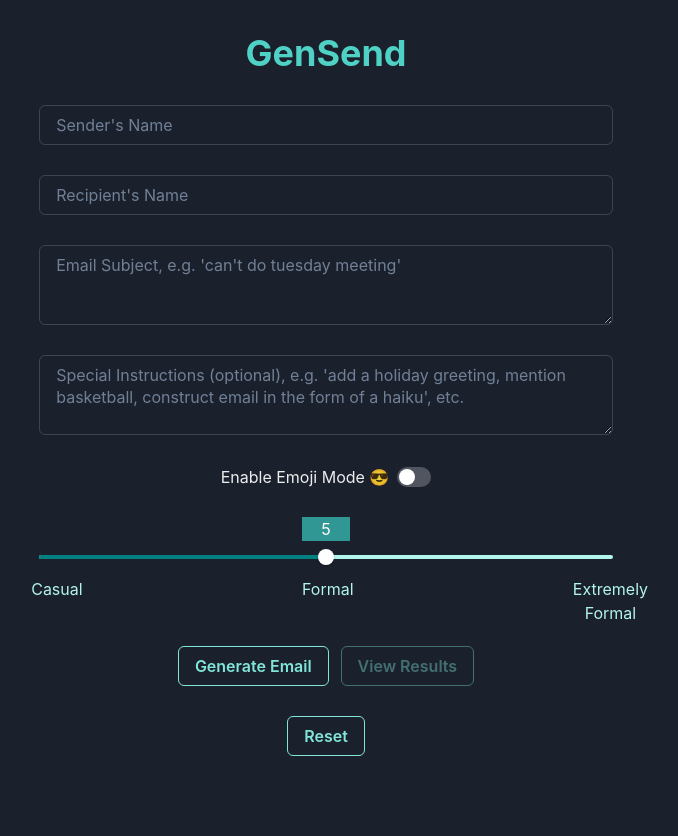
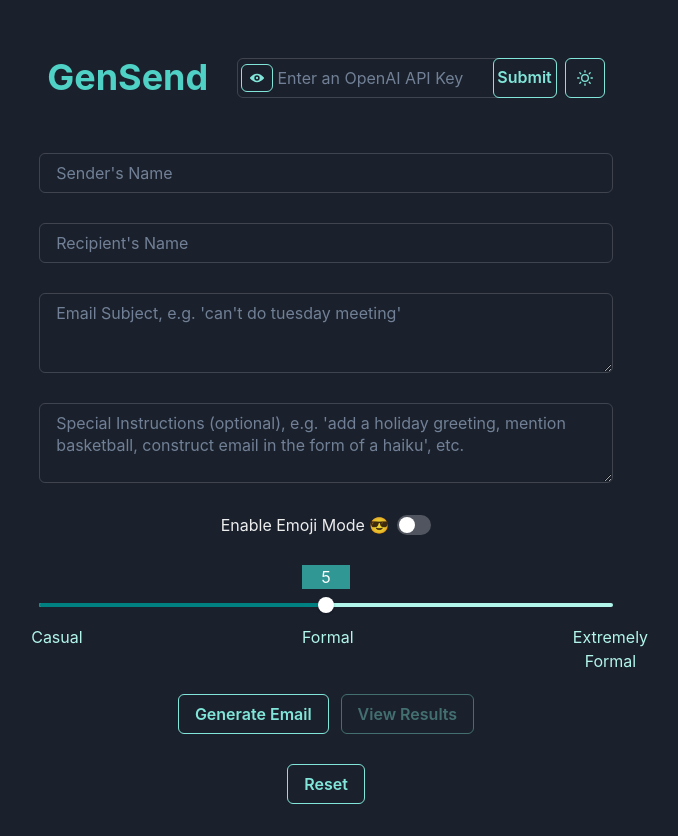
Before and after one commit to kennethkoch/gensend, a React (Vite) app in the folder client/: page / in a window 1280 px wide. Shown: the whole page, without its empty margins (314-992 px from the left). Before the commit the page ends 800 px from the top, so only its background shows below. Built offline with nearby package versions, Linux system fonts and the light colour scheme.

Commit message:
add Navbar component

```diff
--- a/client/src/App.tsx
+++ b/client/src/App.tsx
@@ -4,13 +4,15 @@
 import HomePage from './HomePage'
 import EmailGenInterface from './EmailGenInterface'
 import theme from './theme'
+import Navbar from './Navbar'
 
 function App(): JSX.Element {
 
   return (
     <>
       <ChakraProvider theme={theme}>
-        <HomePage />
+        <Navbar />
+        {/* <HomePage /> */}
         <EmailGenInterface />
       </ChakraProvider>
     </>
--- a/client/src/Navbar.tsx
+++ b/client/src/Navbar.tsx
@@ -0,0 +1,87 @@
+import React, { useState } from 'react';
+import {
+    Box,
+    Flex,
+    Heading,
+    Spacer,
+    Button,
+    useColorMode,
+    Input,
+    InputGroup,
+    InputLeftElement,
+    InputRightElement,
+    IconButton,
+} from '@chakra-ui/react';
+import { MoonIcon, SunIcon, ViewIcon, ViewOffIcon } from '@chakra-ui/icons';
+
+const Navbar: React.FC = () => {
+    const { colorMode, toggleColorMode } = useColorMode();
+
+    const [showKey, setShowKey] = useState(false);
+    const [key, setKey] = useState('');
+
+    const handleKeyVisibility = () => {
+        setShowKey(!showKey);
+    };
+
+    const handleSubmit = () => {
+        console.log('Submitted API Key:', key);
+    };
+
+    return (
+        <Flex
+            as="nav"
+            align="center"
+            justify="space-between"
+            padding="1.5rem"
+            bg={colorMode === 'light' ? 'gray.200' : 'gray.800'}
+        >
+            <Flex align="center" mr={5}>
+                <Heading color="teal.300">GenSend</Heading>
+            </Flex>
+
+            <Spacer />
+
+            <Box>
+                <Flex align="center">
+                    <InputGroup width="20rem">
+
+                        <InputLeftElement >
+                            <IconButton
+                                h="1.75rem"
+                                size="sm"
+                                onClick={handleKeyVisibility}
+                                aria-label={showKey ? 'Hide password' : 'Show password'}
+                                icon={showKey ? <ViewOffIcon /> : <ViewIcon />}
+                            />
+                        </InputLeftElement>
+                        <Input
+                            type={showKey ? 'text' : 'password'}
+                            placeholder="Enter an OpenAI API Key"
+                            value={key}
+                            onChange={(e) => setKey(e.target.value)}
+                            _placeholder={{ opacity: 1, color: 'gray.500' }}
+                        />
+                        <InputRightElement width="4.5rem">
+                            <Button ml="2" onClick={handleSubmit}>
+                                Submit
+                            </Button>
+                        </InputRightElement>
+                    </InputGroup>
+                </Flex>
+            </Box>
+
+            <Spacer />
+
+            <Box>
+                <IconButton
+                    aria-label="Toggle dark mode"
+                    icon={colorMode === 'light' ? <MoonIcon /> : <SunIcon />}
+                    onClick={toggleColorMode}
+                />
+            </Box>
+        </Flex>
+    );
+};
+
+export default Navbar;
```
